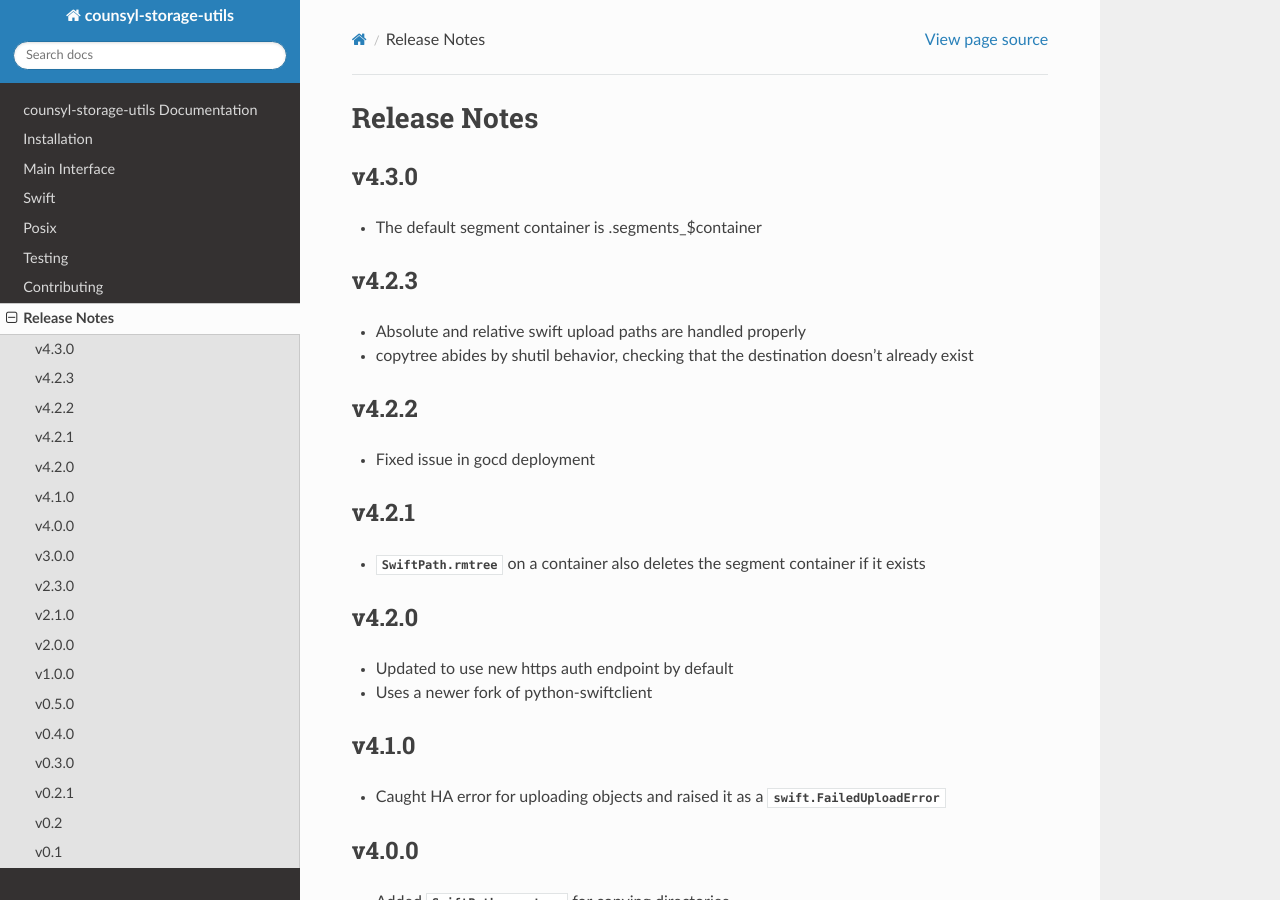
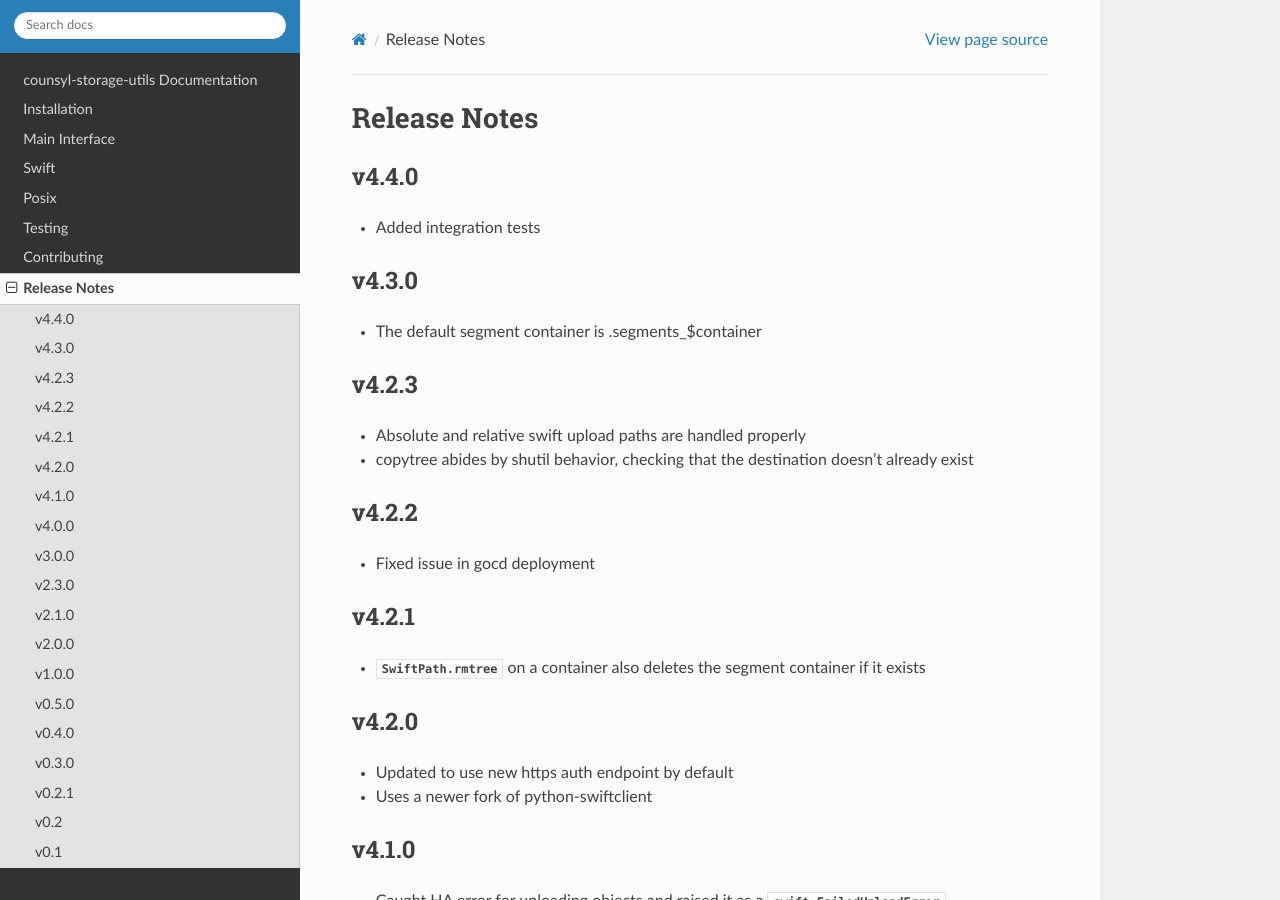
Before and after one commit to counsyl/stor, a Sphinx documentation site: the page built from docs/release_notes.rst, in a window 1280 px wide and 900 px high. Built offline with Sphinx 7.4.7 and the Read the Docs theme 2.0.0, drawn with Linux system fonts in a browser that asks for light colours; the version number could not be read and is left out.

Commit message:
Added integration tests
Sem-Ver: feature

```diff
--- a/docs/release_notes.rst
+++ b/docs/release_notes.rst
@@ -1,5 +1,10 @@
 Release Notes
 =============
+
+v4.4.0
+------
+
+* Added integration tests
 
 v4.3.0
 ------
```
Also changed, not shown: 2 other files.
